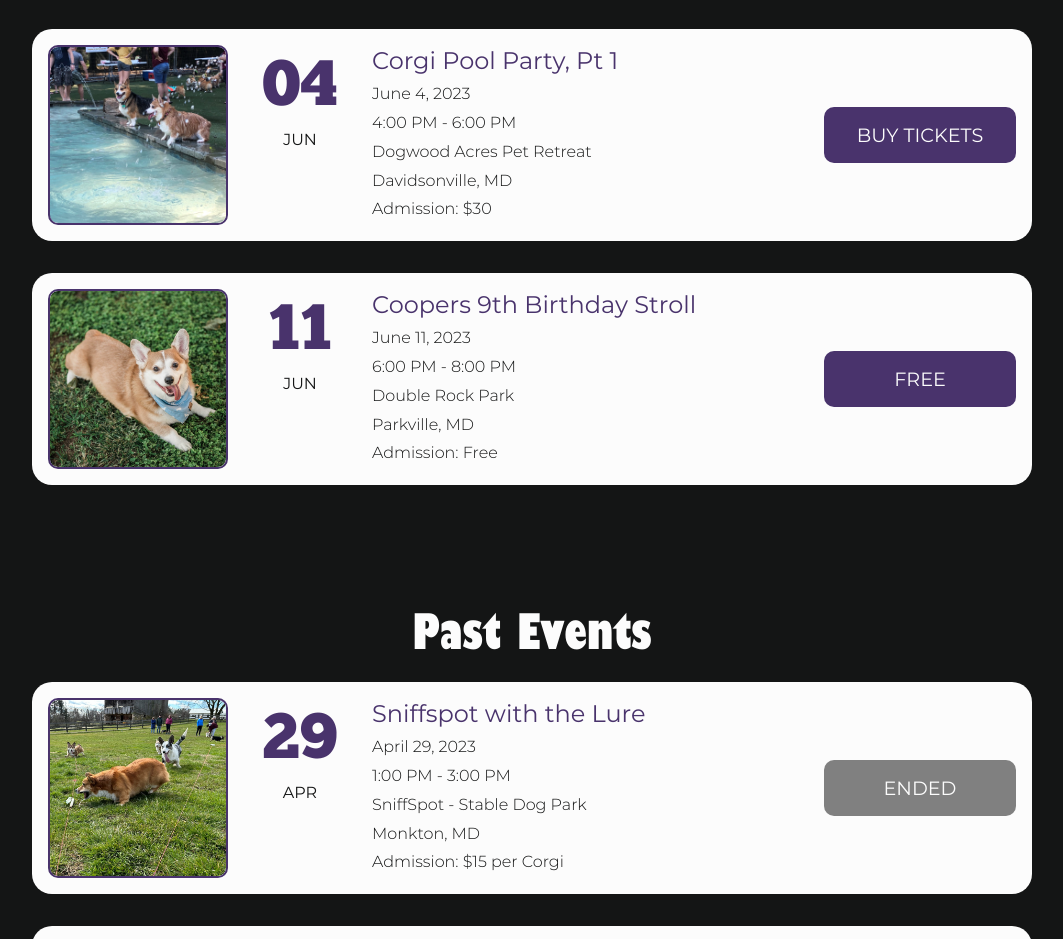
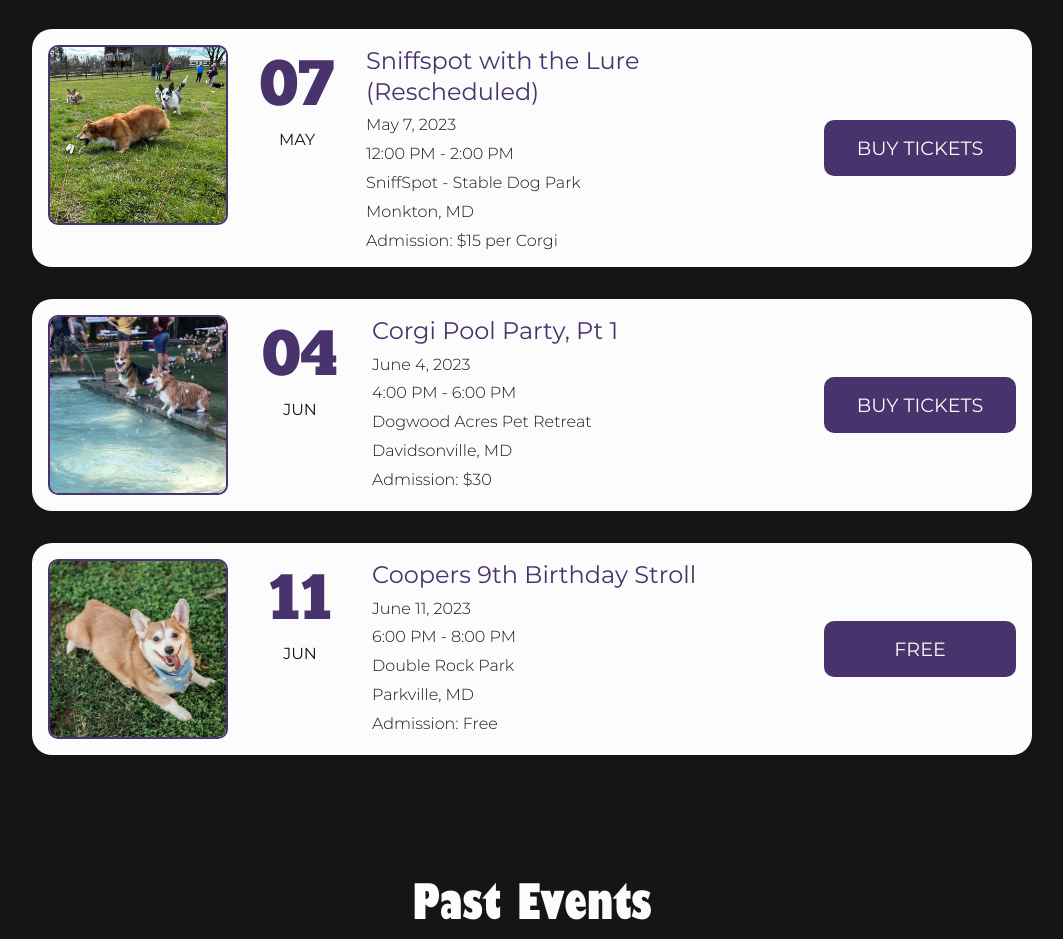
Before and after one commit to andentx/baltimorecorgis.com, a Gatsby site: page /events in a window 1280 px wide. Shown: the part 428-1367 px from the top of the page, without its empty margins (108-1171 px from the left). Built offline with nearby package versions, Linux system fonts and the light colour scheme; Gatsby itself is replaced by a stand-in of ours.

Commit message:
Update events

```diff
--- a/src/data/events.js
+++ b/src/data/events.js
@@ -144,9 +144,9 @@ export const allEvents = [
   },
   {
     id: 12,
-    title: 'Sniffspot with the Lure',
-    startTime: new Date('2023-04-29T13:00:00'),
-    endTime: new Date('2023-04-29T15:00:00'),
+    title: 'Sniffspot with the Lure (Rescheduled)',
+    startTime: new Date('2023-05-07T12:00:00'),
+    endTime: new Date('2023-05-07T14:00:00'),
     venue: 'SniffSpot - Stable Dog Park',
     city: 'Monkton',
     state: 'MD',
```
